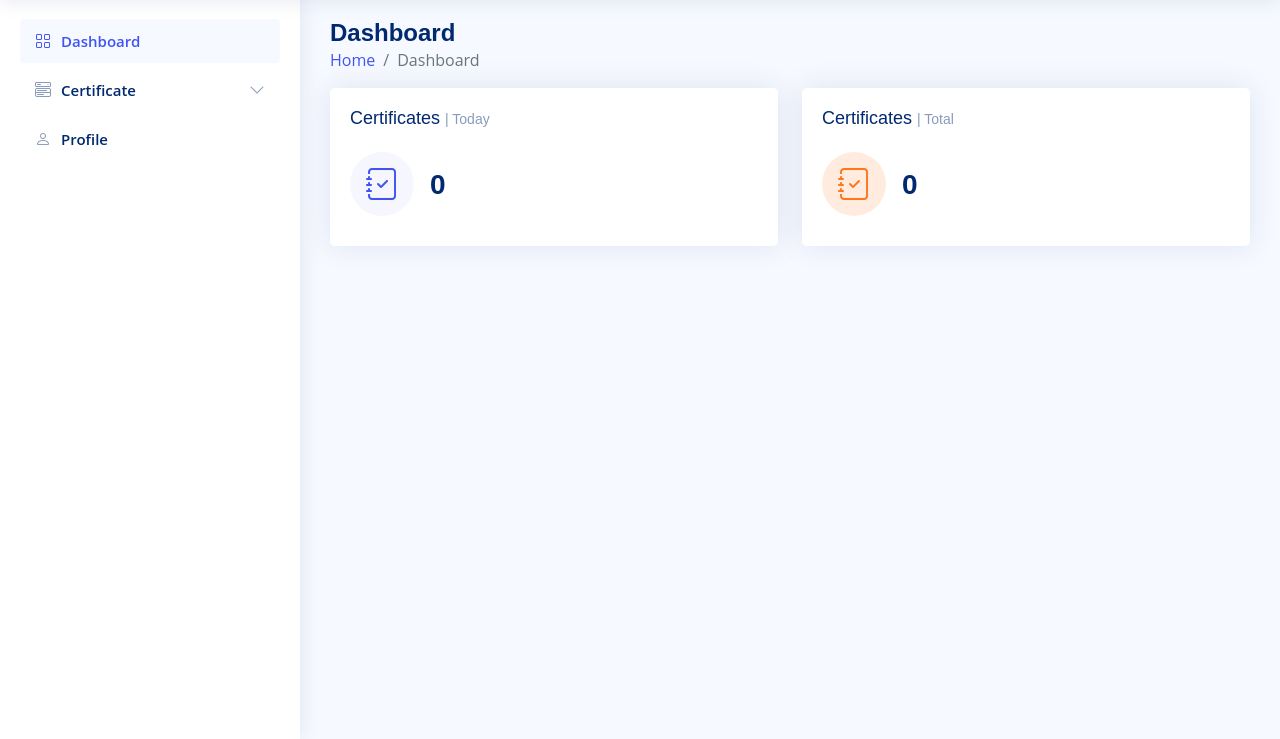
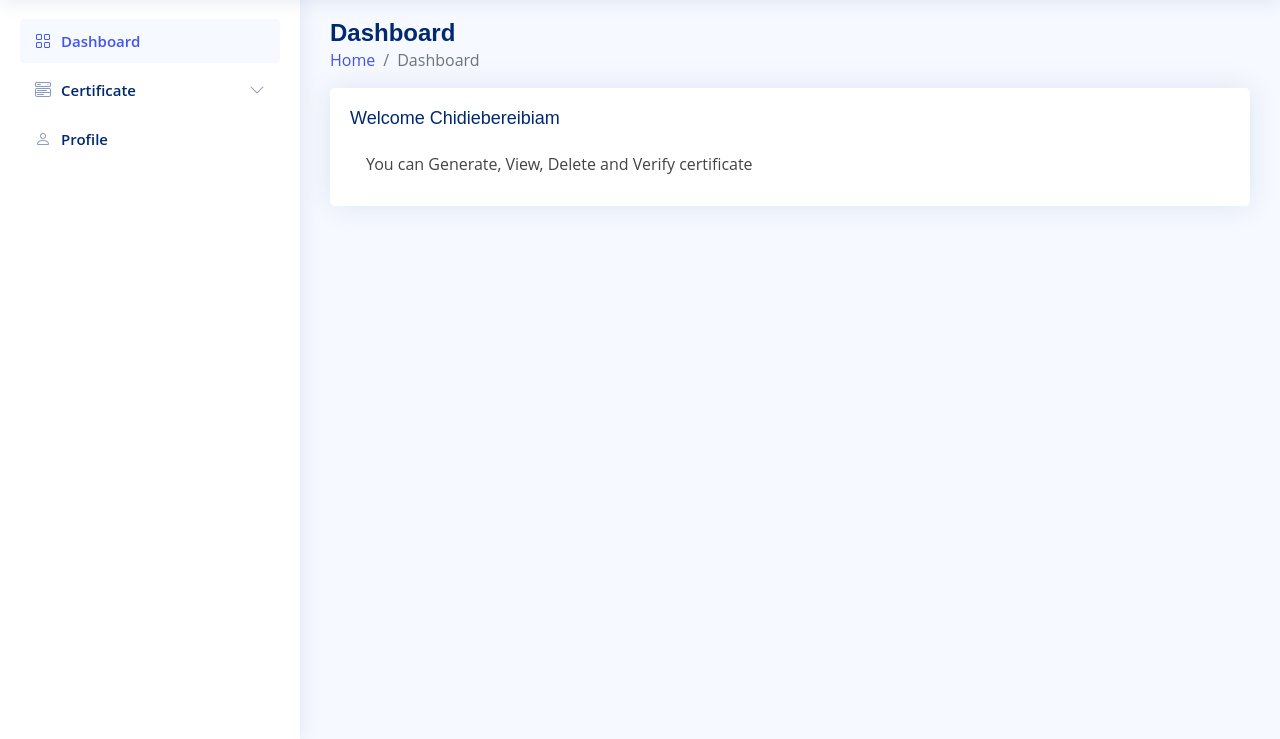
Before and after one commit to ChidiebereIbiam/certificate-project, a Django app: page / in a window 1280 px wide. Shown: the part 61-800 px from the top of the page. Run offline with Django 4.2, Linux system fonts and the light colour scheme; a user stored in the database is signed in; data comes from the database, SQL or seed files in the repository; both versions use the stored data as it was after the commit; some libraries are stand-ins or nearby versions.

Commit message:
Modified Certificate Model and Solved Certificate Not Found Error

```diff
--- a/certificate/settings.py
+++ b/certificate/settings.py
@@ -24,9 +24,9 @@ STATIC_DIR = BASE_DIR / 'static'
 SECRET_KEY = 'django-insecure-#gns3ms10+47*eh26!ccj5e-0$k!au*tvztj*5r+&c+@6@6zv='
 
 # SECURITY WARNING: don't run with debug turned on in production!
-DEBUG = True
+DEBUG = False
 
-ALLOWED_HOSTS = []
+ALLOWED_HOSTS = ['*']
 
 
 # Application definition
--- a/core/models.py
+++ b/core/models.py
@@ -14,6 +14,7 @@ class Certificate(models.Model):
     role = models.CharField(max_length=225)
     organization = models.CharField(default="Kartexa", max_length=255)
     organizer = models.CharField(max_length=225)
+    internship_name = models.CharField(max_length=225, default="demo")
     start_date = models.DateField(auto_now=False, auto_now_add=False)
     end_date = models.DateField(auto_now=False, auto_now_add=False)
     generated_date = models.DateTimeField(default=timezone.now)
--- a/core/templates/core/dashboard.html
+++ b/core/templates/core/dashboard.html
@@ -23,48 +23,24 @@ Dashboard - Kartexa
       <!-- Left side columns -->
       <div class="col-lg-12">
         <div class="row">
-          <div class="col-xxl-4 col-md-6">
+          <div class="col-xxl-4 col-md-12">
             <div class="card info-card today-card">
               <div class="card-body">
                 <h5 class="card-title">
-                  Certificates <span>| Today</span>
+                  Welcome  {{user.username | title}}
                 </h5>
 
                 <div class="d-flex align-items-center">
-                  <div
-                    class="card-icon rounded-circle d-flex align-items-center justify-content-center"
-                  >
-                    <i class="bi bi-journal-check"></i>
-                  </div>
+
                   <div class="ps-3">
-                    <h6>0</h6>
+                  <span>You can Generate, View, Delete and Verify certificate </span>
                   </div>
                 </div>
               </div>
             </div>
           </div>
 
-          <div class="col-xxl-4 col-md-6">
-            <div class="card info-card total-card">
-              <div class="card-body">
-                <h5 class="card-title">
-                  Certificates <span>| Total</span>
-                </h5>
 
-                <div class="d-flex align-items-center">
-                  <div
-                    class="card-icon rounded-circle d-flex align-items-center justify-content-center"
-                  >
-                    <i class="bi bi-journal-check"></i>
-                  </div>
-                  <div class="ps-3">
-                    <h6>0</h6>
-                  </div>
-                </div>
-              </div>
-            </div>
-          </div>
-          <!-- End Customers Card -->
         </div>
       </div>
       <!-- End Left side columns -->
--- a/core/templates/core/generate_certificate.html
+++ b/core/templates/core/generate_certificate.html
@@ -56,6 +56,10 @@
                       <label for="" class="form-label">Organizer</label>
                       <input type="text" name="organizer" id="" class="form-control">
                   </div>
+                  <div class="col-md-12">
+                    <label for="" class="form-label">Internship Name</label>
+                    <input type="text" name="internship_name" id="" class="form-control">
+                </div>
                   <div class="col-md-6">
                       <label for="" class="form-label">Start Date</label>
                       <input type="date" name="start_date" id="" class="form-control">
--- a/core/views.py
+++ b/core/views.py
@@ -4,6 +4,7 @@ from django.http import HttpResponseRedirect, HttpResponse
 from django.urls import reverse
 from .models import Certificate
 from django.views.generic import View
+from django.shortcuts import get_object_or_404
 
 from .utils import render_to_pdf
 from django.template.loader import get_template, render_to_string
@@ -31,10 +32,11 @@ def generate_certificate(request):
         role = request.POST['role']
         organization = request.POST['organization']
         organizer = request.POST['organizer']
+        internship_name = request.POST['internship_name']
         start_date = request.POST['start_date']
         end_date = request.POST['end_date']
         verification_link = f"http://127.0.0.1:8000/{cerificate_number}/verify"
-        Certificate.objects.create(profile_photo=profile_photo, certificate_number = cerificate_number, name = name, role=role, organization=organization, organizer=organizer, start_date=start_date, end_date=end_date, verification_link=verification_link)
+        Certificate.objects.create(profile_photo=profile_photo, certificate_number = cerificate_number, name = name, role=role, organization=organization, organizer=organizer, internship_name = internship_name, start_date=start_date, end_date=end_date, verification_link=verification_link)
 
         return HttpResponseRedirect(reverse('manage_certificate'))
 
@@ -65,6 +67,7 @@ def verify_certificate(request):
     return render(request, 'core/verify_certificate.html', {})
 
 def verify(request, id):
-    cert_details = Certificate.objects.get(certificate_number=id)
+    cert_details = get_object_or_404(Certificate, certificate_number=id)
     context = {'data':cert_details}
+
     return render (request, 'core/verify.html', context)
```
Also changed, not shown: core/templates/core/verify.html (+109 -85 lines), certificate/thumb_1.png (deleted), db.sqlite3.
